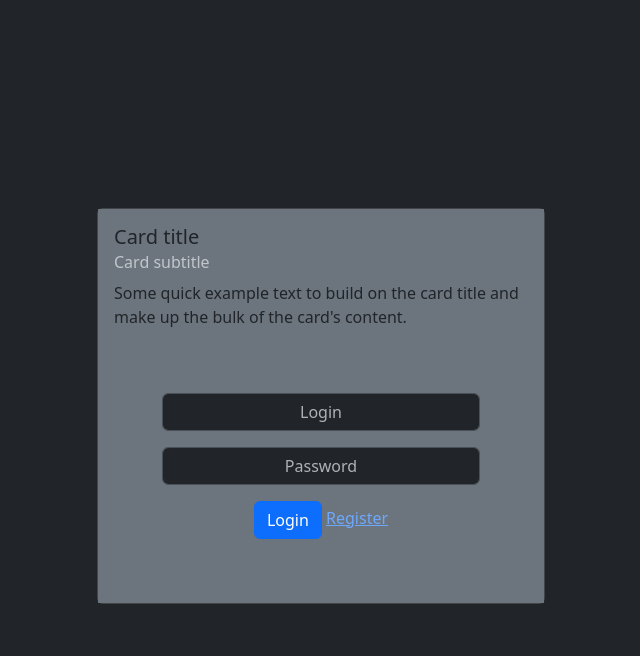
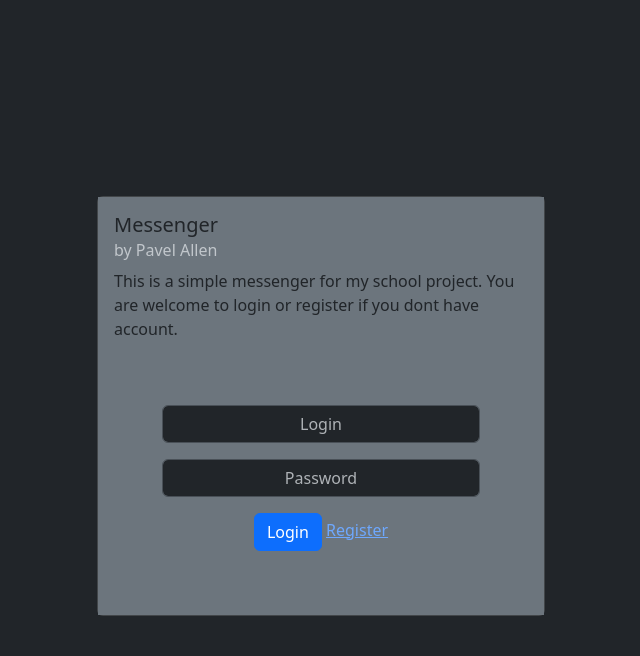
Before and after one commit to Colabres/TW-Sovellus, a Flask app: page / in a window 1280 px wide. Shown: the top 656 px of the page, without its empty margins (319-959 px from the left). Run offline with Flask 3, Linux system fonts and the light colour scheme; some libraries are stand-ins or nearby versions.

Commit message:
minor changes to the title page. Title added. Welcome message added

```diff
--- a/src/templates/index.html
+++ b/src/templates/index.html
@@ -19,9 +19,9 @@
     <div class="container d-flex align-items-center justify-content-center vh-100 ">
         <div class="card" style="width: 28rem;">
             <div class="card-body bg-secondary text-dark">
-              <h5 class="card-title">Card title</h5>
-              <h6 class="card-subtitle mb-2 text-body-secondary">Card subtitle</h6>
-              <p class="card-text">Some quick example text to build on the card title and make up the bulk of the card's content.</p>
+              <h5 class="card-title">Messenger</h5>
+              <h6 class="card-subtitle mb-2 text-body-secondary">by Pavel Allen</h6>
+              <p class="card-text">This is a simple messenger for my school project. You are welcome to login or register if you dont have account.</p>
 
               <div class="container  bg-secondary p-5 text-center">
                 <form id="login-form" method="POST" action="/process_form">
```
